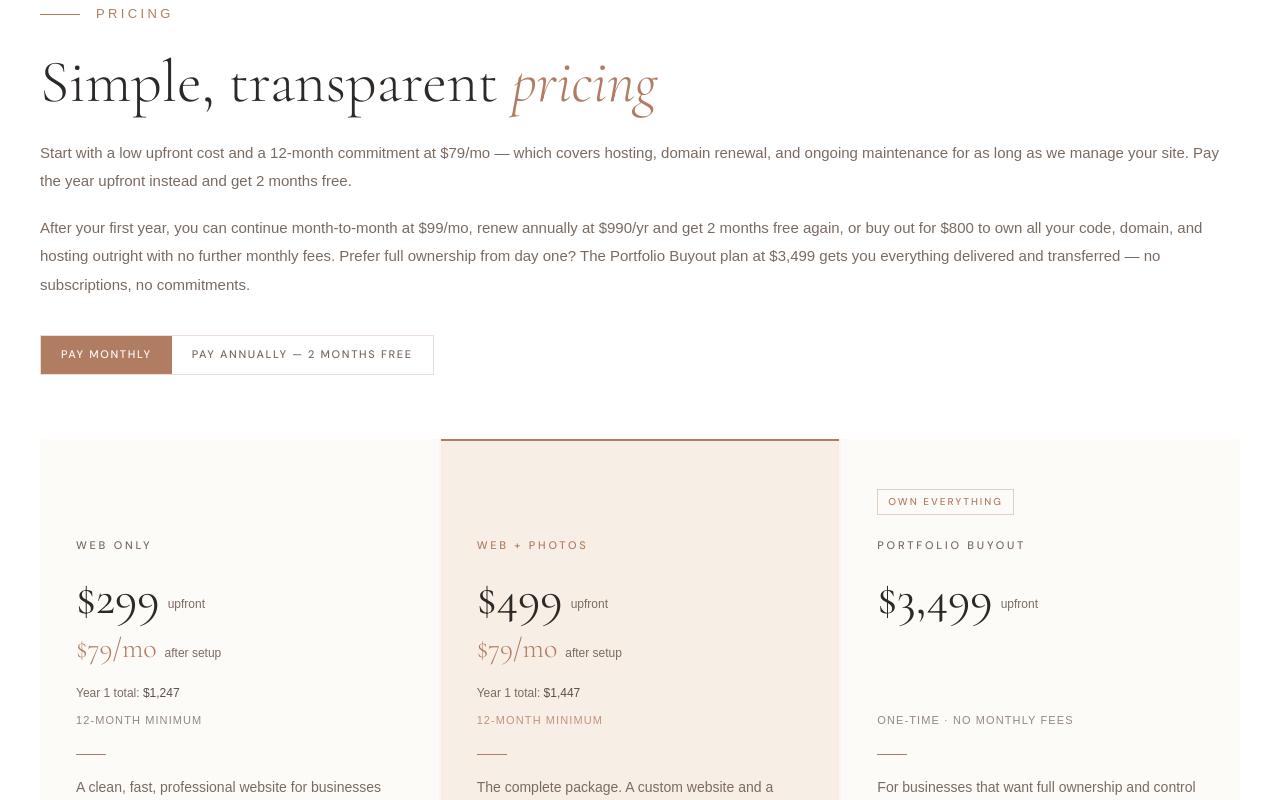
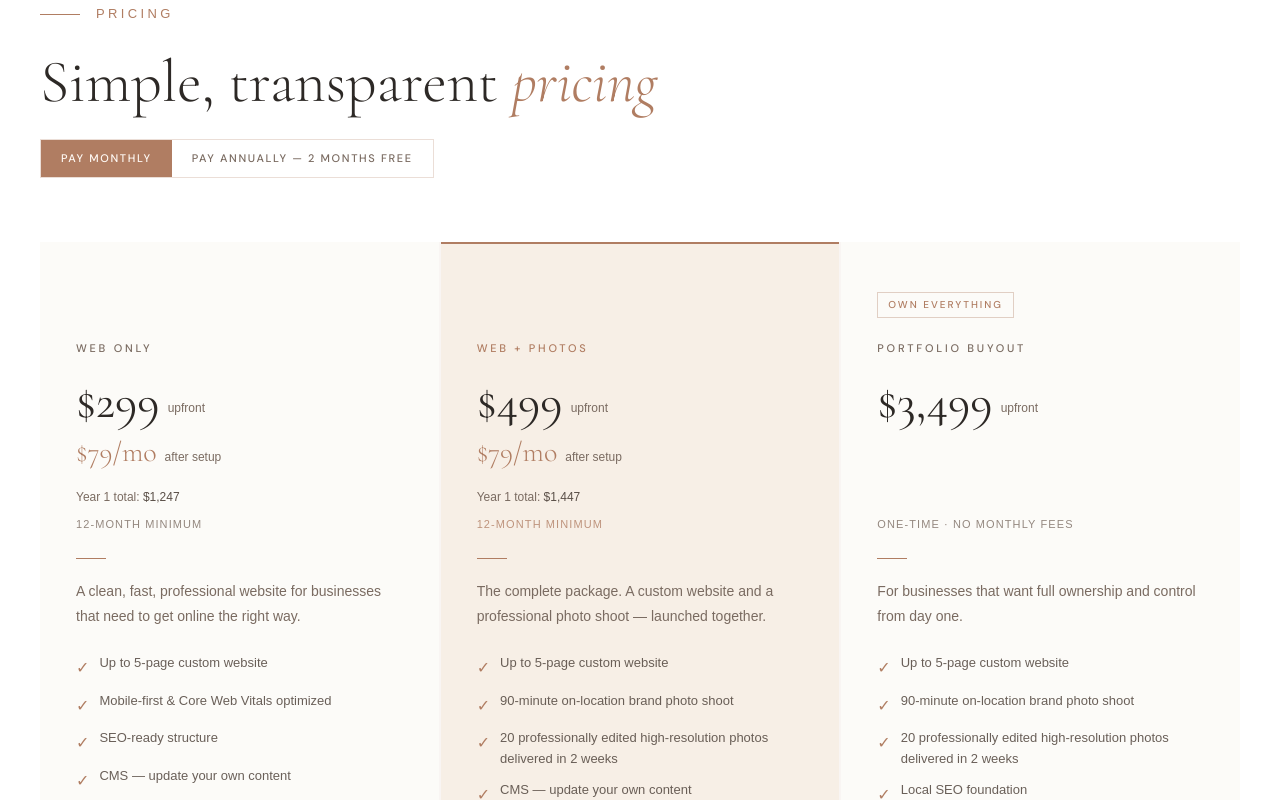
Before and after one commit to danielfan-pro/dxfstudio, a Next.js app: page / in a window 1280 px wide. Shown: the part 3820-4620 px from the top of the page. Built offline with nearby package versions, Linux system fonts and the light colour scheme; a web font is replaced by a local one.

Commit message:
Simplify pricing section copy

```diff
--- a/components/Pricing.js
+++ b/components/Pricing.js
@@ -119,29 +119,6 @@ export default function Pricing() {
           }}>
             Simple, transparent <em style={{ color: copper }}>pricing</em>
           </h2>
-          <p style={{
-            fontFamily: 'DM Sans, sans-serif',
-            fontSize: '15px',
-            fontWeight: 300,
-            color: muted,
-            lineHeight: 1.9,
-            width: '100%',
-            marginBottom: '18px',
-          }}>
-            Start with a low upfront cost and a 12-month commitment at $79/mo — which covers hosting, domain renewal, and ongoing maintenance for as long as we manage your site. Pay the year upfront instead and get 2 months free.
-          </p>
-          <p style={{
-            fontFamily: 'DM Sans, sans-serif',
-            fontSize: '15px',
-            fontWeight: 300,
-            color: muted,
-            lineHeight: 1.9,
-            width: '100%',
-            marginBottom: '36px',
-          }}>
-            After your first year, you can continue month-to-month at $99/mo, renew annually at $990/yr and get 2 months free again, or buy out for $800 to own all your code, domain, and hosting outright with no further monthly fees. Prefer full ownership from day one? The Portfolio Buyout plan at $3,499 gets you everything delivered and transferred — no subscriptions, no commitments.
-          </p>
-
           <div style={{ display: 'inline-flex', border: '1px solid rgba(176,125,98,0.25)', overflow: 'hidden', flexWrap: 'wrap' }}>
             {[
               { key: 'monthly', label: 'Pay Monthly' },
@@ -407,7 +384,7 @@ export default function Pricing() {
             color: muted,
             lineHeight: 1.9,
             marginBottom: '28px',
-            maxWidth: '600px',
+            width: '100%',
           }}>
             Once your commitment period ends, you have three flexible options. We&apos;ll reach out 60 days before your year ends to walk through them together.
           </p>
```
